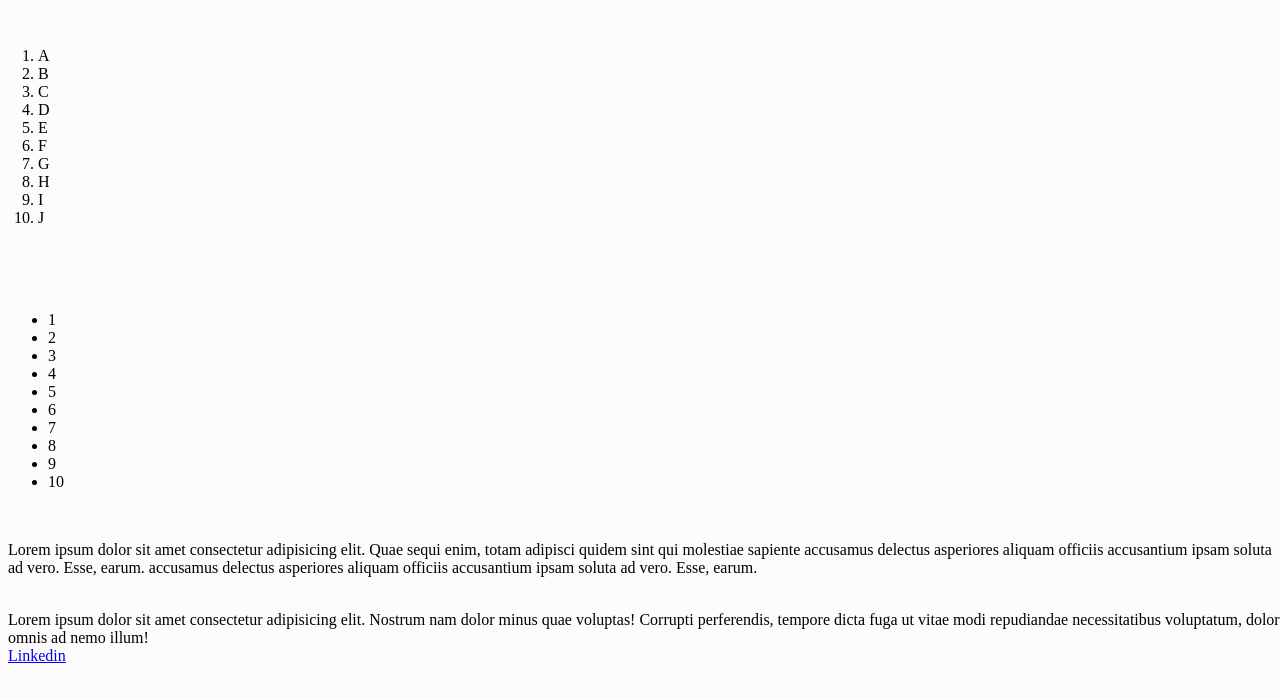
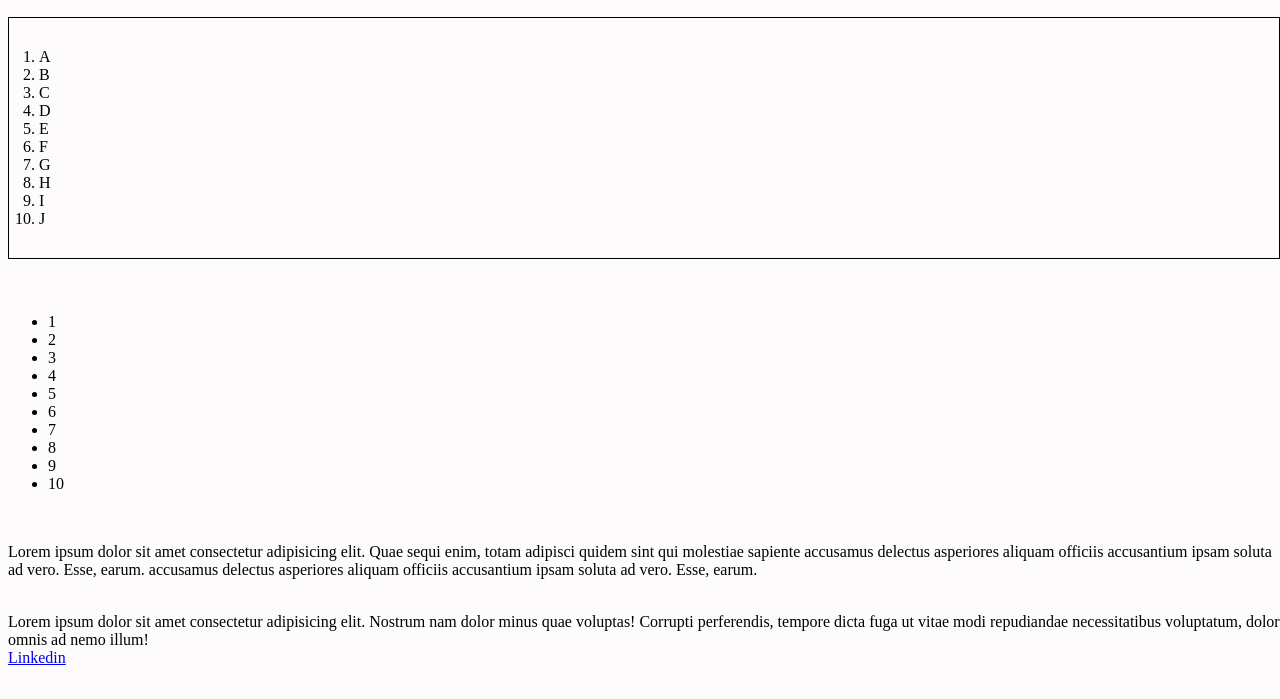
Before and after one commit to PabloLSa/Lessons-Learned, a plain HTML site: page index.html in a window 1280 px wide. Shown: the part 101-800 px from the top of the page. Drawn offline with Linux system fonts and the light colour scheme.

Commit message:
Correcao- 13. Utilize o Box model

```diff
--- a/style.css
+++ b/style.css
@@ -13,6 +13,7 @@ img {
 }
 
 #licoes_aprendidas{
+  border: 1px solid black ;
 margin: 20px auto;
 padding:30px;
 }
```
